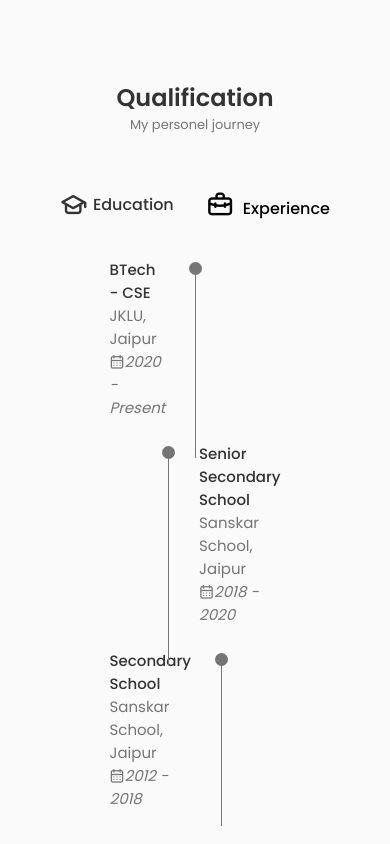
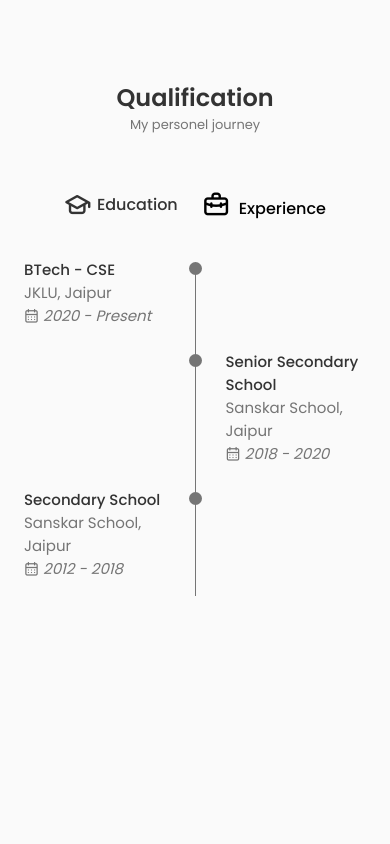
Before and after one commit to ayushr6/react-portfolio, a React (Create React App) app: page / in a window 390 px wide. Shown: the part 1937-2781 px from the top of the page. After the commit the page ends 2629 px from the top, so only its background shows below. Built offline with nearby package versions, Linux system fonts and the light colour scheme.

Commit message:
updated qualification.css

```diff
--- a/src/components/qualification/Qualification.jsx
+++ b/src/components/qualification/Qualification.jsx
@@ -46,7 +46,7 @@ const Qualification = () => {
                 <h3 className="qualification__title">BTech - CSE</h3>
                 <span className="qualification__substitle">JKLU, Jaipur</span>
                 <div className="qualification__calender">
-                  <i className="uil uil-calendar-alt">2020 - Present</i>
+                  <i className="uil uil-calendar-alt"> 2020 - Present</i>
                 </div>
                 <br/>
               </div>
@@ -68,7 +68,7 @@ const Qualification = () => {
                 <h3 className="qualification__title">Senior Secondary School</h3>
                 <span className="qualification__substitle">Sanskar School, Jaipur</span>
                 <div className="qualification__calender">
-                  <i className="uil uil-calendar-alt">2018 - 2020</i>
+                  <i className="uil uil-calendar-alt"> 2018 - 2020</i>
                 </div>
                 <br/>
               </div>
@@ -80,7 +80,7 @@ const Qualification = () => {
                 <h3 className="qualification__title">Secondary School</h3>
                 <span className="qualification__substitle">Sanskar School, Jaipur</span>
                 <div className="qualification__calender">
-                  <i className="uil uil-calendar-alt">2012 - 2018</i>
+                  <i className="uil uil-calendar-alt"> 2012 - 2018</i>
                 </div>
               </div>
 
@@ -109,7 +109,7 @@ const Qualification = () => {
                 <h3 className="qualification__title">Software Engineer</h3>
                 <span className="qualification__substitle">DeepKlarity, Bangaluru</span>
                 <div className="qualification__calender">
-                  <i className="uil uil-calendar-alt">December (2022) - Present</i>
+                  <i className="uil uil-calendar-alt"> December (2022) - Present</i>
                 </div>
                 <br/>
               </div>
@@ -121,7 +121,7 @@ const Qualification = () => {
                 <h3 className="qualification__title">Coding Club (President)</h3>
                 <span className="qualification__substitle">JKLU, Jaipur</span>
                 <div className="qualification__calender">
-                  <i className="uil uil-calendar-alt">November (2022) - Present</i>
+                  <i className="uil uil-calendar-alt"> November (2022) - Present</i>
                 </div>
                 <br/>
               </div>
@@ -143,7 +143,7 @@ const Qualification = () => {
                 <h3 className="qualification__title">Data Engineer (part-time)</h3>
                 <span className="qualification__substitle">DeepKlarity, Bangaluru</span>
                 <div className="qualification__calender">
-                  <i className="uil uil-calendar-alt">2018 - 2020</i>
+                  <i className="uil uil-calendar-alt"> Aug - Sept (2022)</i>
                 </div>
                 <br/>
               </div>
@@ -155,7 +155,7 @@ const Qualification = () => {
                 <h3 className="qualification__title">Data Engineer (internship)</h3>
                 <span className="qualification__substitle">DeepKlarity, Bangaluru</span>
                 <div className="qualification__calender">
-                  <i className="uil uil-calendar-alt">June - July (2022)</i>
+                  <i className="uil uil-calendar-alt"> June - July (2022)</i>
                 </div>
               </div>
 
--- a/src/components/qualification/qualification.css
+++ b/src/components/qualification/qualification.css
@@ -14,6 +14,10 @@
     color: var(--title-color);
     margin: 0 var(--mb-1);
     cursor: pointer;
+}
+
+.qualification__button:hover {
+    color: var(--title-color-dark);
 }
 
 .qualification__icon {
@@ -56,6 +60,10 @@
     margin-bottom: var(--mb-1);
 }
 
+.qualification__calendar {
+    font-size: var(--small-font-size);
+}
+
 .qualification__rounder {
     display: inline-block;
     width: 13px;
@@ -71,3 +79,36 @@
     background-color: var(--text-color);
     transform: translate(6px, -7px);
 }
+
+/*================ BREAKPOINTS ==============*/
+/* For large devices */
+@media screen and (max-width: 992px) {
+    .qualification__container {
+        margin-left: auto;
+        margin-right: auto;
+    }
+}
+
+/* For medium devices */
+@media screen and (max-width: 768px) {
+    .qualification__container {
+        margin-left: var(--mb-1-5);
+        margin-right: var(--mb-1-5);
+    }
+}
+
+@media screen and (max-width: 576px) {
+    .qualification__sections {
+        grid-template-columns: initial;
+    }
+    .qualification__button {
+        margin: 0 var(--mb-0-75);
+    }
+}
+
+/* For small devices */
+@media screen and (max-width: 350px) {
+    .qualification__data {
+        gap: 0.5rem;
+    }
+}
```
